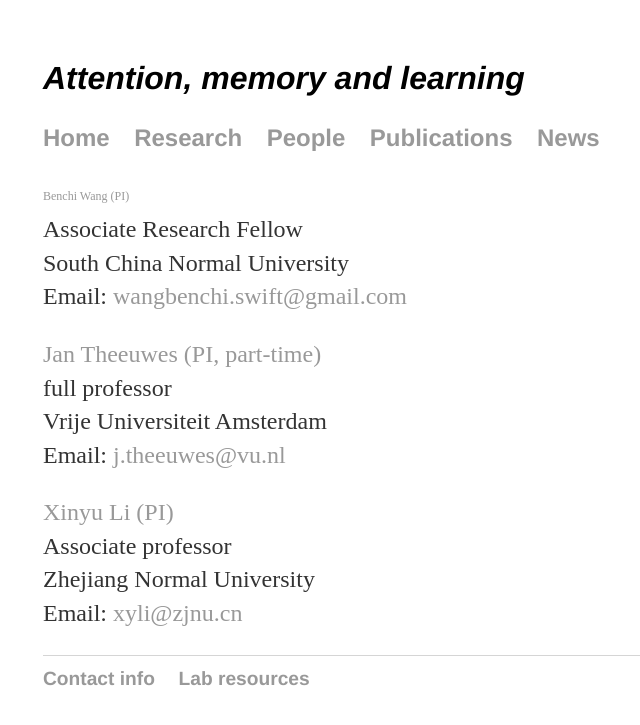
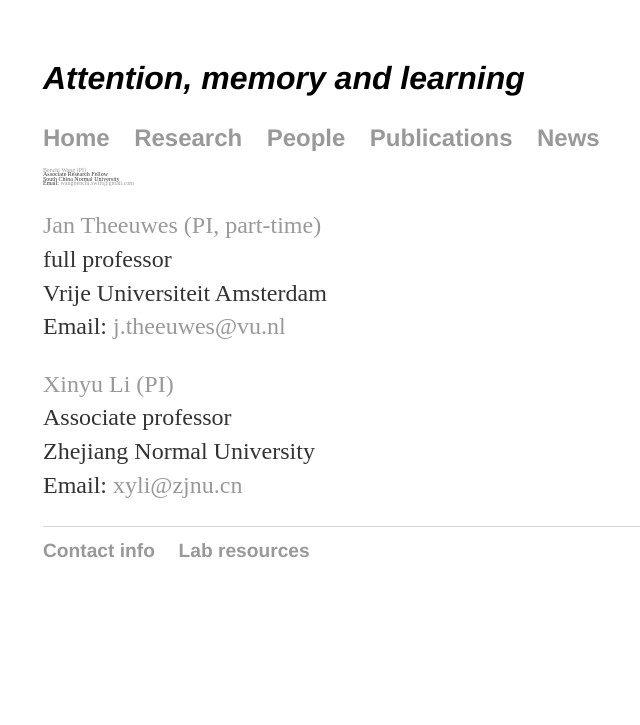
Before and after one commit to wangbenchi/wangbenchi.github.io, a Jekyll site: the page built from people/index.html, in a window 1280 px wide. Shown: the top 725 px of the page, without its empty margins (149-789 px from the left). Built offline with Jekyll 4.4.1, drawn with Linux system fonts in a browser that asks for light colours.

Commit message:
Update index.html

```diff
--- a/people/index.html
+++ b/people/index.html
@@ -2,10 +2,10 @@
 layout: default
 title: People
 a_style: "font-size:0.5em; color: #141;"
-p_style: "font-size:0.8em;"
+p_style: "font-size:0.2em;"
 ---
 <div class="blurb">
-	<p style={page.a_style}> <a href="/people/benchi" style = {{page.a_style}} >Benchi Wang (PI)</a><br>
+	<p style={{page.p_style}}> <a href="/people/benchi" style = {{page.a_style}} >Benchi Wang (PI)</a><br>
     		Associate Research Fellow<br>
     		South China Normal University<br>
     		Email:<a href="mailto:wangbenchi.swift@gmail.com"> wangbenchi.swift@gmail.com</a><br>
```
